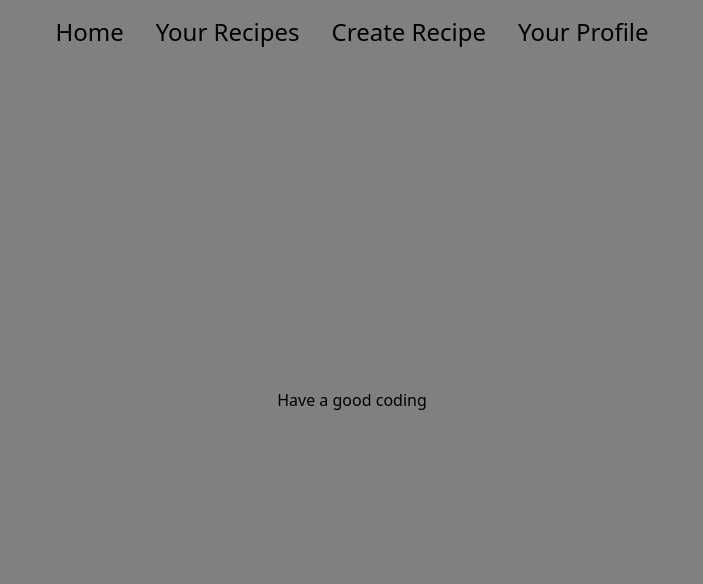
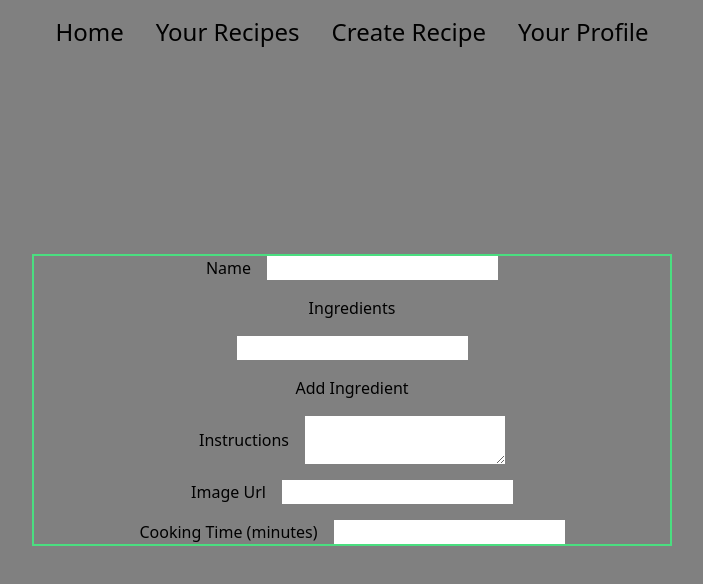
Before and after one commit to Nicholas-Abell/food_buddy, a Next.js app: page /create-recipe in a window 1280 px wide. Shown: the top 584 px of the page, without its empty margins (288-991 px from the left). Built offline with nearby package versions, Linux system fonts and the light colour scheme.

Commit message:
Recipe Creation Form

```diff
--- a/app/create-recipe/page.tsx
+++ b/app/create-recipe/page.tsx
@@ -1,11 +1,88 @@
-import React from 'react';
+"use client";
+import React, { useState } from "react";
 
-type pageProps = {
+type pageProps = {};
 
+const CreateRecipe: React.FC<pageProps> = () => {
+  const [recipe, setRecipe] = useState({
+    name: "",
+    ingredients: [""],
+    instructions: "",
+    imageUrl: "",
+    cookingTime: 0,
+    userOwner: 0,
+  });
+
+  const handleChange = (e: any) => {
+    const { name, value } = e.target;
+    setRecipe({ ...recipe, [name]: value });
+  };
+
+  const addIngredient = (e: any) => {
+    setRecipe({ ...recipe, ingredients: [...recipe.ingredients, ""] });
+  };
+
+  const handleIngredientChange = (e: any, key: any) => {
+    const { value } = e.target;
+    const ingredients = recipe.ingredients;
+    ingredients[key] = value;
+    setRecipe({ ...recipe, ingredients });
+  };
+
+  return (
+    <div>
+      <form className="flex flex-col justify-end items-center gap-4 border-green-400 border-2 w-[50vw]">
+        <div className="flex gap-4 justify-center items-center">
+          <label htmlFor="name">Name</label>
+          <input type="text" id="name" name="name" onChange={handleChange} />
+        </div>
+
+        <div className="flex flex-col gap-4 justify-center items-center">
+          <label htmlFor="ingredients">Ingredients</label>
+          {recipe.ingredients.map((ingredient, key) => (
+            <input
+              key={key}
+              type="text"
+              name="ingredients"
+              value={ingredient}
+              onChange={(e) => handleIngredientChange(e, key)}
+            ></input>
+          ))}
+          <button type="button" onClick={addIngredient}>
+            Add Ingredient
+          </button>
+        </div>
+
+        <div className="flex gap-4 justify-center items-center">
+          <label htmlFor="instructions">Instructions</label>
+          <textarea
+            id="instructions"
+            name="instructions"
+            onChange={handleChange}
+          ></textarea>
+        </div>
+
+        <div className="flex gap-4 justify-center items-center">
+          <label htmlFor="imageUrl">Image Url</label>
+          <input
+            type="text"
+            id="imageUrl"
+            name="imageUrl"
+            onChange={handleChange}
+          ></input>
+        </div>
+
+        <div className="flex gap-4 justify-end items-center">
+          <label htmlFor="cookingTime">{"Cooking Time (minutes)"}</label>
+          <input
+            type="number"
+            id="cookingTime"
+            name="cookingTime"
+            onChange={handleChange}
+          />
+        </div>
+      </form>
+    </div>
+  );
 };
-
-const page:React.FC<pageProps> = () => {
-
-    return <div>Have a good coding</div>
-}
-export default page;
+export default CreateRecipe;
```
